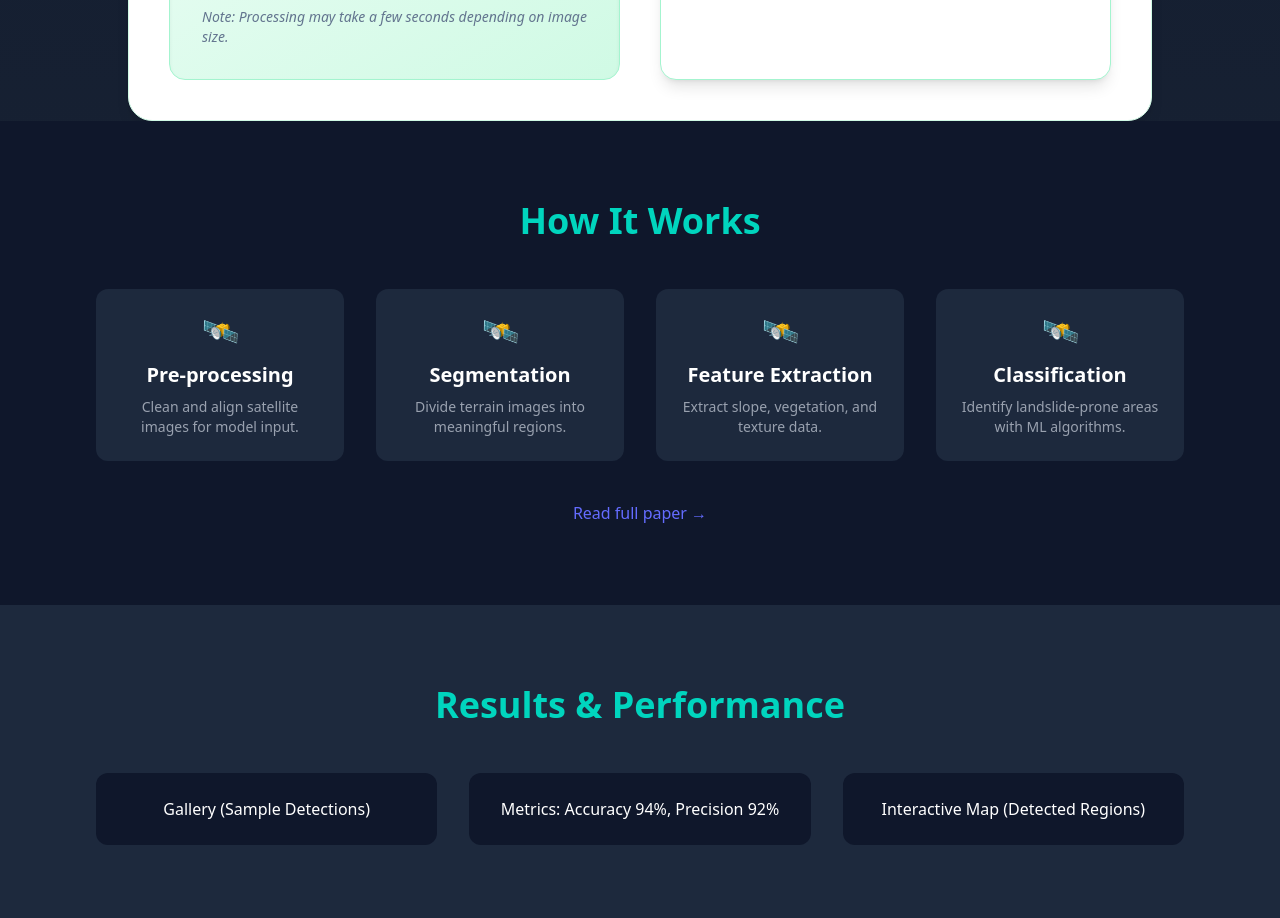
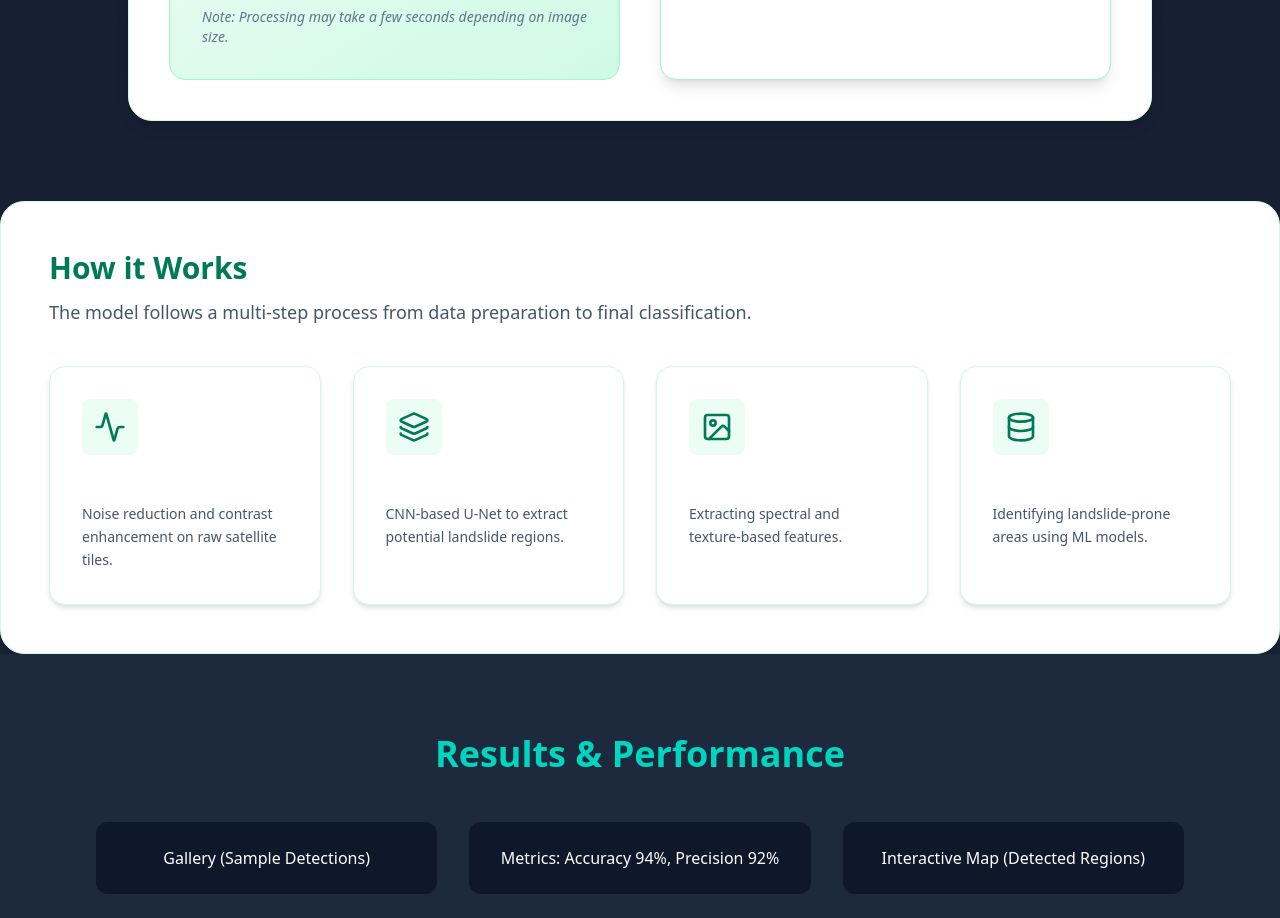
Before and after one commit to Dis-g/Landslide-detection, a React (Vite) app: page / in a window 1280 px wide. Shown: the part 1180-2098 px from the top of the page. Built offline with nearby package versions, Linux system fonts and the light colour scheme.

Commit message:
Modified Methodology.jsx

```diff
--- a/src/components/Methodology.jsx
+++ b/src/components/Methodology.jsx
@@ -1,26 +1,54 @@
-const steps = [
-  { title: "Pre-processing", desc: "Clean and align satellite images for model input." },
-  { title: "Segmentation", desc: "Divide terrain images into meaningful regions." },
-  { title: "Feature Extraction", desc: "Extract slope, vegetation, and texture data." },
-  { title: "Classification", desc: "Identify landslide-prone areas with ML algorithms." },
-];
+import React from "react";
+import { motion } from "framer-motion";
+import { Activity, Layers, Image, Database } from "lucide-react";
 
 export default function Methodology() {
+  const steps = [
+    {
+      icon: <Activity size={32} />,
+      title: "Pre-processing",
+      text: "Noise reduction and contrast enhancement on raw satellite tiles."
+    },
+    {
+      icon: <Layers size={32} />,
+      title: "Segmentation",
+      text: "CNN-based U-Net to extract potential landslide regions."
+    },
+    {
+      icon: <Image size={32} />,
+      title: "Feature Extraction",
+      text: "Extracting spectral and texture-based features."
+    },
+    {
+      icon: <Database size={32} />,
+      title: "Classification",
+      text: "Identifying landslide-prone areas using ML models."
+    }
+  ];
+
   return (
-    <section id="methodology" className="py-20 bg-slate-900">
-      <h2 className="text-center text-4xl font-bold text-teal-400 mb-12">How It Works</h2>
-      <div className="grid md:grid-cols-4 gap-8 max-w-6xl mx-auto px-8">
-        {steps.map((s, i) => (
-          <div key={i} className="bg-slate-800 p-6 rounded-xl text-center hover:bg-teal-700/10 transition">
-            <div className="text-3xl mb-3">🛰️</div>
-            <h3 className="text-xl font-semibold mb-2">{s.title}</h3>
-            <p className="text-gray-400 text-sm">{s.desc}</p>
-          </div>
+    <section id="methodology" className="mt-20 bg-white p-12 rounded-3xl shadow-lg border border-emerald-100">
+      <h2 className="text-3xl font-bold text-emerald-700">How it Works</h2>
+      <p className="text-slate-600 mt-3 text-lg">The model follows a multi-step process from data preparation to final classification.</p>
+      <div className="mt-10 grid md:grid-cols-4 gap-8">
+        {steps.map((step, index) => (
+          <Card key={index} icon={step.icon} title={step.title} text={step.text} />
         ))}
-      </div>
-      <div className="text-center mt-10">
-        <a href="#" className="text-teal-400 hover:underline">Read full paper →</a>
       </div>
     </section>
   );
 }
+
+function Card({ icon, title, text }) {
+  return (
+    <motion.div whileHover={{ y: -8 }} className="p-8 bg-white rounded-2xl border border-emerald-100 shadow-md hover:shadow-lg transition-all duration-300 min-h-[220px]">
+      <div className="flex flex-col items-start gap-4">
+        <div className="p-3 rounded-lg bg-emerald-50 text-emerald-700 text-xl">{icon}</div>
+        <div>
+          <div className="font-semibold text-lg mb-1">{title}</div>
+          <div className="text-sm text-slate-600 leading-relaxed">{text}</div>
+        </div>
+      </div>
+    </motion.div>
+  );
+}
```
